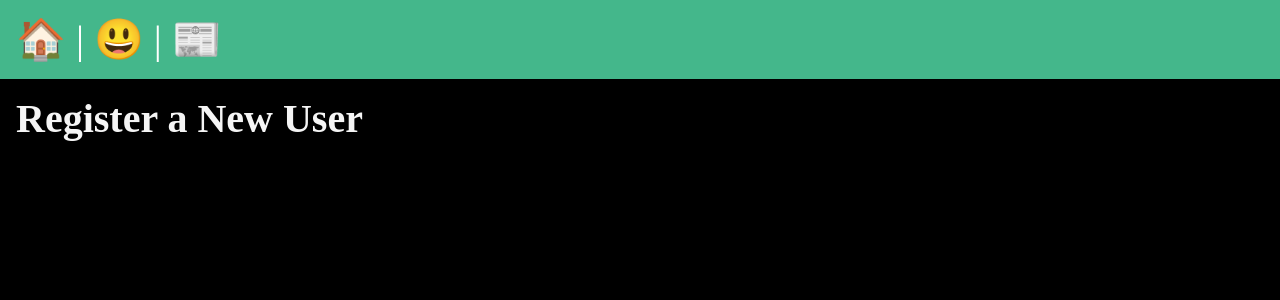
After one commit to misakimichiba/django_course_project, a Django app: page /users/register/ in a window 1280 px wide. The commit adds this page. Shown: the top 300 px of the page. Run offline with Django 5.2, Linux system fonts and the light colour scheme.

Commit message:
Created users app folder and register page

```diff
--- a/myproject/myproject/settings.py
+++ b/myproject/myproject/settings.py
@@ -39,7 +39,7 @@ INSTALLED_APPS = [
     "django.contrib.messages",
     "django.contrib.staticfiles",
     "posts",
-    "users"
+    "users",
 ]
 
 MIDDLEWARE = [
--- a/myproject/myproject/urls.py
+++ b/myproject/myproject/urls.py
@@ -25,7 +25,8 @@ urlpatterns = [
     path("admin/", admin.site.urls),
     path('', views.homepage),
     path('about/', views.about),
-    path('posts/', include('posts.urls'))
+    path('posts/', include('posts.urls')),
+    path('users/', include('users.urls'))
 ]
 
 urlpatterns += static(settings.MEDIA_URL, document_root=settings.MEDIA_ROOT)
--- a/myproject/static/css/style.css
+++ b/myproject/static/css/style.css
@@ -28,7 +28,7 @@ section {
   gap: 1rem;
 }
 
-h2 {
+h1, h2 {
   font-size: 2.5rem;
 }
 
--- /dev/null
+++ b/myproject/users/templates/users/register.html
@@ -0,0 +1,9 @@
+{% extends "layout.html" %}
+
+{% block title %}
+  Register a New User
+{% endblock  %}
+
+{% block content %}
+  <h1>Register a New User</h1>
+{% endblock  %}
--- /dev/null
+++ b/myproject/users/urls.py
@@ -0,0 +1,8 @@
+from django.urls import path
+from . import views
+
+app_name = 'users'
+
+urlpatterns = [
+    path('register/', views.register_view, name="register"),
+]
--- a/myproject/users/views.py
+++ b/myproject/users/views.py
@@ -1,3 +1,6 @@
 from django.shortcuts import render
 
 # Create your views here.
+
+def register_view(request):
+  return render(request, "users/register.html")
```
